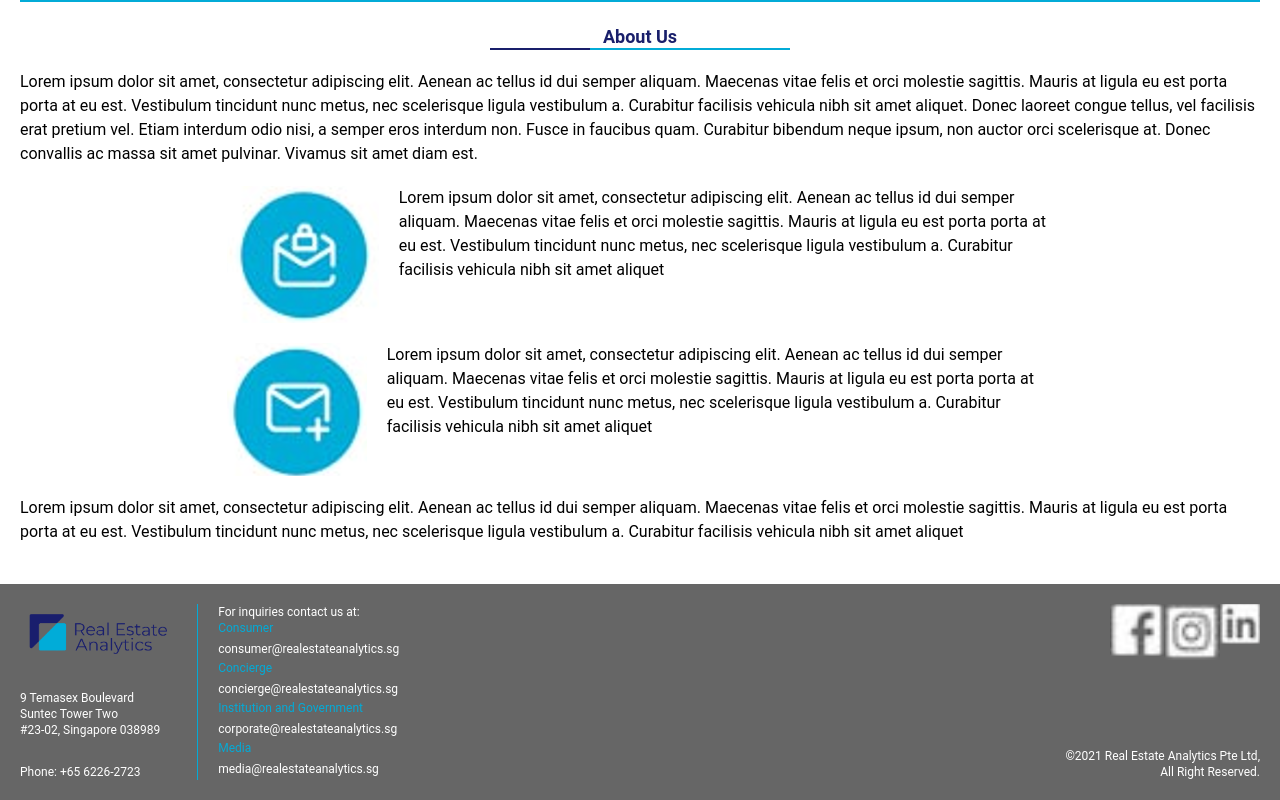
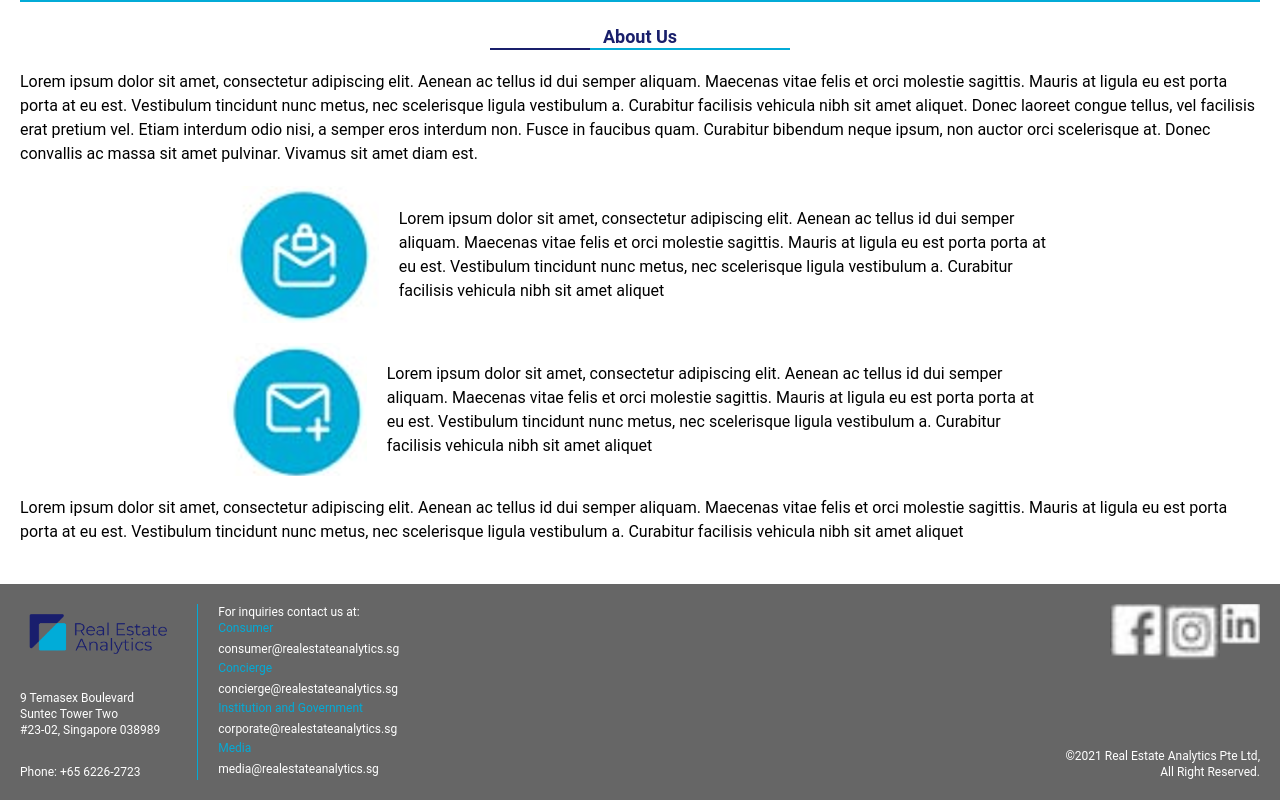
Before and after one commit to AmandineH/isaac-wong-pt, a Nuxt app: page /about in a window 1280 px wide. Shown: the part 764-1564 px from the top of the page. Built offline with nearby package versions, Linux system fonts and the light colour scheme.

Commit message:
add items center

```diff
--- a/pages/about.vue
+++ b/pages/about.vue
@@ -65,7 +65,7 @@
             </div>
 
             <div class="w-2/3 mx-auto">
-              <div class="my-20px flex">
+              <div class="my-20px flex items-center">
                 <img src="@/assets/mail-in.png" alt="mail-in" />
                 <p class="ml-20px">
                   Lorem ipsum dolor sit amet, consectetur adipiscing elit.
@@ -77,7 +77,7 @@
                 </p>
               </div>
 
-              <div class="flex">
+              <div class="flex items-center">
                 <img src="@/assets/mail-plus.png" alt="mail-plus" />
                 <p class="ml-20px">
                   Lorem ipsum dolor sit amet, consectetur adipiscing elit.
```
